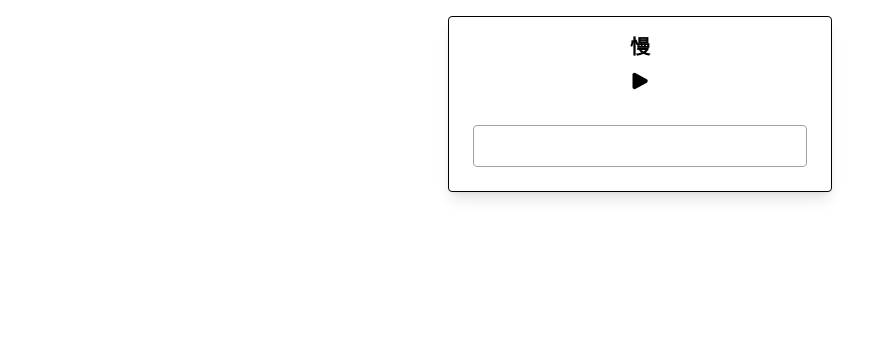
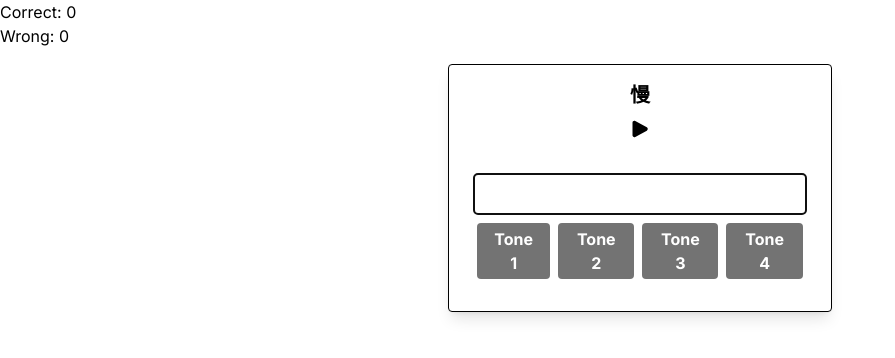
Before and after one commit to Jaiming724/pinyin-practice, a Next.js app: page /group1 in a window 1280 px wide. Shown: the top 358 px of the page, without its empty margins (0-895 px from the left). Built offline with nearby package versions, Linux system fonts and the light colour scheme.

Commit message:
added tone selector

```diff
--- a/app/components/AudioPlayer.js
+++ b/app/components/AudioPlayer.js
@@ -12,14 +12,13 @@ export default function AudioPlayer({audio_link}) {
             console.log("Error has Occurred")
         }
     }
-    useEffect(()=>{
+    useEffect(() => {
         play();
     })
     return (
         <div>
             <a onClick={play}>
                 <PlayIcon className="h-6 w-6 hover:cursor-pointer" aria-hidden="true"></PlayIcon>
-
             </a>
             <audio ref={audioRef} src={audio_link}/>
         </div>
--- a/app/components/FlashCard.js
+++ b/app/components/FlashCard.js
@@ -2,29 +2,51 @@
 import React, {useEffect, useRef, useState} from 'react';
 import AudioPlayer from "@/app/components/AudioPlayer";
 import {ToneSelector} from "@/app/components/ToneSelector";
+import {convertToTone} from "../util/ToneHelper"
 
-const Flashcard = ({q, a, audio_link, shouldFlip, setShouldFlip, getNextQuestion}) => {
+const Flashcard = ({q, a, audio_link, shouldFlip, setShouldFlip, getNextQuestion, correctRef, wrongRef}) => {
 
-    // const qRef = useRef(q)
-    // const aRef = useRef(a)
     const [isFlipped, setIsFlipped] = useState(false);
     const [isCorrect, setIsCorrect] = useState(null)
+    const [input, setInput] = useState('');
+    const inputRef = useRef('')
+    const submitRef = useRef();
+    useEffect(() => {
+        inputRef.current.focus()
+    })
     const checkAnswer = (event) => {
+
         if (event.key === 'Enter') {
             const inputValue = event.target.value;
-            console.log('Input value:', inputValue);
 
-            setIsFlipped(true);
             if (inputValue === a) {
+                if (!isFlipped) {
+                    correctRef.current = correctRef.current + 1
+
+                }
                 setIsCorrect(true)
             } else {
+                if (!isFlipped) {
+                    wrongRef.current = wrongRef.current + 1
+                }
                 setIsCorrect(false)
             }
             setShouldFlip(true);
+            if (submitRef.current) {
+                submitRef.current.focus()
+            }
+            setIsFlipped(true);
+
         }
+        if (event.key === '1' || event.key === '2' || event.key === '3' || event.key === '4') {
+            event.preventDefault();
+            const lastChar = input.charAt(input.length - 1);
+            const convertedLastChar = convertToTone(lastChar, event.key);
+            setInput(input.slice(0, -1) + convertedLastChar);
+        }
+
     };
     const changeBackground = () => {
-        console.log("running")
         if (isCorrect === true) {
             return 'bg-green-200';
         } else if (isCorrect === false) {
@@ -37,6 +59,7 @@ const Flashcard = ({q, a, audio_link, shouldFlip, setShouldFlip, getNextQuestion
         getNextQuestion();
         setIsCorrect(null)
         setIsFlipped(false)
+        setInput('')
     }
 
     return (
@@ -47,12 +70,17 @@ const Flashcard = ({q, a, audio_link, shouldFlip, setShouldFlip, getNextQuestion
                     <AudioPlayer className="flex items-center" audio_link={audio_link}></AudioPlayer>
                 </div>
             </div>
-            <div className="px-6 py-4">
-                <input type="text" onKeyDown={checkAnswer} className="border border-gray-400 rounded py-2 px-3 mb-2 w-full"/>
-                {
-                    shouldFlip ?
-                        <button className="bg-blue-500 hover:bg-blue-700 text-white font-bold py-2 px-4 rounded" onClick={changeQuestion}>Next Question</button> : <></>
-                }
+            <div className="px-6 py-4 flex flex-col">
+                <div className="">
+                    <input autoFocus={true} type="text" value={input} ref={inputRef} onKeyDown={checkAnswer} onChange={(event) => setInput(event.target.value)} className="border border-gray-400 rounded py-2 px-3 mb-2 w-full"/>
+                </div>
+                <div className="">
+                    <ToneSelector input={input} setInput={setInput} inputRef={inputRef}></ToneSelector>
+                </div>
+                <div className="my-2 mx-auto">
+                    {shouldFlip ?
+                        <button ref={submitRef} className="bg-blue-500 hover:bg-blue-700 text-white font-bold py-2 px-4 rounded" onClick={changeQuestion}>Next Question</button> : <></>}
+                </div>
             </div>
         </div>);
 };
--- a/app/components/QuizCard.js
+++ b/app/components/QuizCard.js
@@ -1,5 +1,5 @@
 'use client'
-import React, {useEffect, useState} from 'react';
+import React, {useEffect, useRef, useState} from 'react';
 import FlashCard from "@/app/components/FlashCard";
 import {getAudioLink, getRandomQuestion} from "../util/AudioService"
 import {ToneSelector} from "@/app/components/ToneSelector";
@@ -11,6 +11,8 @@ function QuizCard(props) {
     const [question, setQuestion] = useState();
     const [answer, setAnswer] = useState();
     const [id, setID] = useState();
+    const correctRef = useRef(0);
+    const wrongRef = useRef(0);
 
     function getNextQuestion() {
         let data = (getRandomQuestion("first"))
@@ -30,8 +32,12 @@ function QuizCard(props) {
 
     return (
         <div>
+            <div className="flex flex-col">
+                <h1>Correct: {correctRef.current}</h1>
+                <h1>Wrong: {wrongRef.current}</h1>
 
-            <FlashCard q={question} a={answer} audio_link={getAudioLink(id)} shouldFlip={showNextQuestion} setShouldFlip={setNextQuestion} getNextQuestion={getNextQuestion}></FlashCard>
+            </div>
+            <FlashCard q={question} a={answer} audio_link={getAudioLink(id)} shouldFlip={showNextQuestion} setShouldFlip={setNextQuestion} getNextQuestion={getNextQuestion} wrongRef={wrongRef} correctRef={correctRef}></FlashCard>
         </div>
     );
 }
--- a/app/components/ToneSelector.js
+++ b/app/components/ToneSelector.js
@@ -1,60 +1,24 @@
-import {useState} from "react";
+import {convertToTone} from "@/app/util/ToneHelper";
 
-export const ToneSelector = () => {
-    const [inputValue, setInputValue] = useState('');
-
-    const handleInputChange = (event) => {
-        setInputValue(event.target.value);
-    };
+export const ToneSelector = ({input, setInput, inputRef}) => {
 
     const handleButtonClick = (tone) => {
-        if (inputValue.length > 0) {
-            const lastChar = inputValue.charAt(inputValue.length - 1);
+        if (input.length > 0) {
+            const lastChar = input.charAt(input.length - 1);
             const convertedLastChar = convertToTone(lastChar, tone);
-            const newInputValue = inputValue.slice(0, -1) + convertedLastChar;
-            setInputValue(newInputValue);
-        }
-    };
-
-    const convertToTone = (char, tone) => {
-        const toneMap = {
-            a: ['ā', 'á', 'ǎ', 'à'],
-            e: ['ē', 'é', 'ě', 'è'],
-            i: ['ī', 'í', 'ǐ', 'ì'],
-            o: ['ō', 'ó', 'ǒ', 'ò'],
-            u: ['ū', 'ú', 'ǔ', 'ù'],
-            ü: ['ǖ', 'ǘ', 'ǚ', 'ǜ'],
-            A: ['Ā', 'Á', 'Ǎ', 'À'],
-            E: ['Ē', 'É', 'Ě', 'È'],
-            I: ['Ī', 'Í', 'Ǐ', 'Ì'],
-            O: ['Ō', 'Ó', 'Ǒ', 'Ò'],
-            U: ['Ū', 'Ú', 'Ǔ', 'Ù'],
-            Ü: ['Ǖ', 'Ǘ', 'Ǚ', 'Ǜ'],
-        };
-
-        if (char in toneMap) {
-            const toneIndex = parseInt(tone, 10) - 1;
-            return toneMap[char][toneIndex];
-        } else {
-            return char;
+            setInput(input.slice(0, -1) + convertedLastChar);
+            inputRef.current.focus()
         }
     };
 
 
-    return (<div className="container mx-auto px-4 py-8">
-        <h1 className="text-2xl font-bold mb-4">Chinese Tone Example</h1>
-        <div className="flex items-center mb-4">
-            <input
-                type="text"
-                value={inputValue}
-                onChange={handleInputChange}
-                className="p-2 rounded-md border border-gray-300 mr-2 w-64"
-            />
+    return (<div className="container mx-auto ">
+        <div className="flex items-center ">
             <div className="flex">
-                <button onClick={() => handleButtonClick('1')} className="bg-neutral-500 hover:bg-neutral-700 text-white font-bold py-2 px-4 rounded mx-1">Tone 1</button>
-                <button onClick={() => handleButtonClick('2')} className="bg-neutral-500 hover:bg-neutral-700 text-white font-bold py-2 px-4 rounded mx-1">Tone 2</button>
-                <button onClick={() => handleButtonClick('3')} className="bg-neutral-500 hover:bg-neutral-700 text-white font-bold py-2 px-4 rounded mx-1">Tone 3</button>
-                <button onClick={() => handleButtonClick('4')} className="bg-neutral-500 hover:bg-neutral-700 text-white font-bold py-2 px-4 rounded mx-1">Tone 4</button>
+                <button onClick={() => handleButtonClick('1')} className="bg-neutral-500 hover:bg-neutral-700 text-white font-bold py-1 px-4 rounded mx-1">Tone 1</button>
+                <button onClick={() => handleButtonClick('2')} className="bg-neutral-500 hover:bg-neutral-700 text-white font-bold py-1 px-4 rounded mx-1">Tone 2</button>
+                <button onClick={() => handleButtonClick('3')} className="bg-neutral-500 hover:bg-neutral-700 text-white font-bold py-1 px-4 rounded mx-1">Tone 3</button>
+                <button onClick={() => handleButtonClick('4')} className="bg-neutral-500 hover:bg-neutral-700 text-white font-bold py-1 px-4 rounded mx-1">Tone 4</button>
             </div>
         </div>
     </div>);
--- /dev/null
+++ b/app/util/ToneHelper.js
@@ -0,0 +1,23 @@
+export const convertToTone = (char, tone) => {
+    const toneMap = {
+        a: ['ā', 'á', 'ǎ', 'à'],
+        e: ['ē', 'é', 'ě', 'è'],
+        i: ['ī', 'í', 'ǐ', 'ì'],
+        o: ['ō', 'ó', 'ǒ', 'ò'],
+        u: ['ū', 'ú', 'ǔ', 'ù'],
+        ü: ['ǖ', 'ǘ', 'ǚ', 'ǜ'],
+        A: ['Ā', 'Á', 'Ǎ', 'À'],
+        E: ['Ē', 'É', 'Ě', 'È'],
+        I: ['Ī', 'Í', 'Ǐ', 'Ì'],
+        O: ['Ō', 'Ó', 'Ǒ', 'Ò'],
+        U: ['Ū', 'Ú', 'Ǔ', 'Ù'],
+        Ü: ['Ǖ', 'Ǘ', 'Ǚ', 'Ǜ'],
+    };
+
+    if (char in toneMap) {
+        const toneIndex = parseInt(tone, 10) - 1;
+        return toneMap[char][toneIndex];
+    } else {
+        return char;
+    }
+};
```
